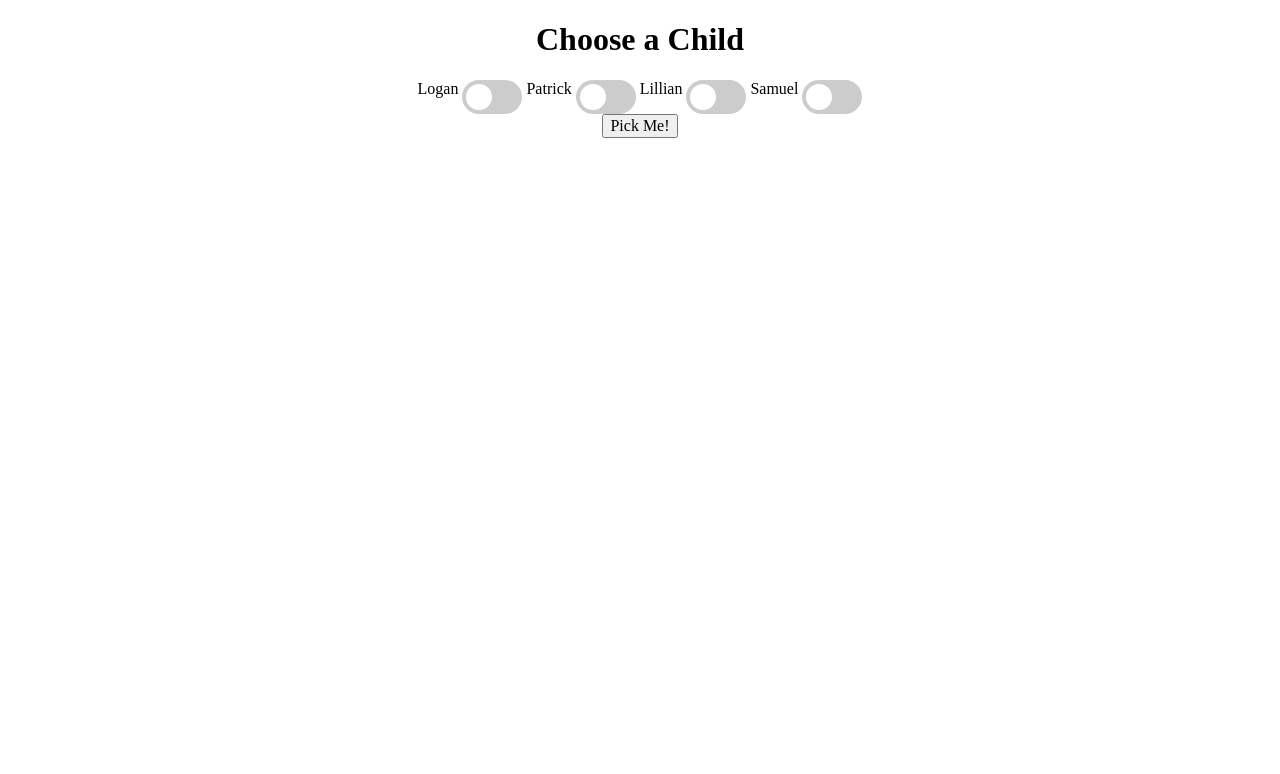
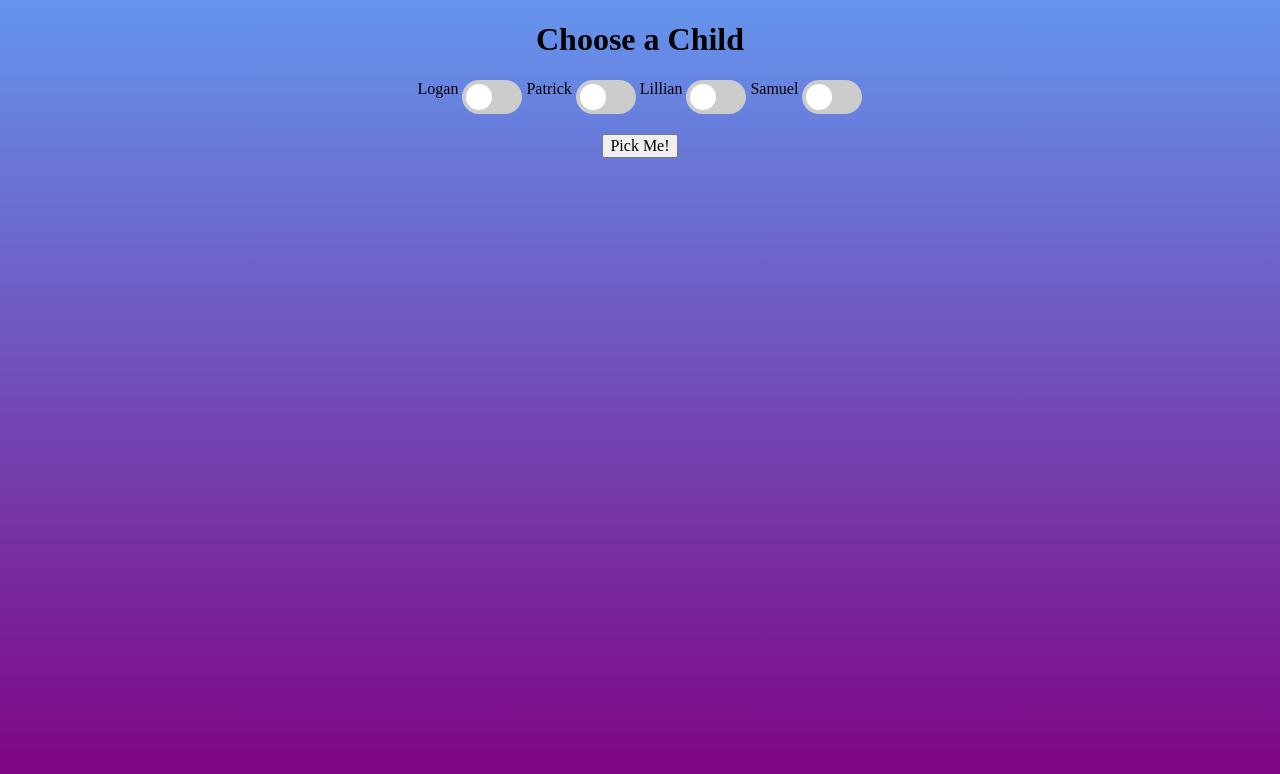
Before and after one commit to nwsmith90/KidPicker, a plain HTML site: page index.html in a window 1280 px wide. Drawn offline with Linux system fonts and the light colour scheme.

Commit message:
gradient background

```diff
--- a/css/style.css
+++ b/css/style.css
@@ -22,9 +22,11 @@
 /*******************************************/
 
 body {
-     text-align: center;
-     background-image: url("assets\space.jpg");
-
+     background-image: linear-gradient(cornflowerblue, purple);
+    background-attachment:fixed;
+    background-repeat: no-repeat;
+    background-size: cover;
+    text-align: center;
 }
 
 img {
@@ -37,13 +39,13 @@ img {
 /******************************************
 /* LAYOUT
 /*******************************************/
-header {
+/* header {
 
 }
 
 footer {
 
-}
+} */
 
 /******************************************
 /* ADDITIONAL STYLES
@@ -57,12 +59,12 @@ footer {
      height: 34px;
    }
 
-   /* Hide default HTML checkbox */
+   /* Hide default HTML checkbox
    .switch input {
      opacity: 0;
      width: 0;
      height: 0;
-   }
+   } */
 
    /* The label span for switches
 
@@ -117,3 +119,7 @@ footer {
    .slider.round:before {
      border-radius: 50%;
    }
+
+   .execute{
+    padding-top: 20px;
+   }
--- a/index.html
+++ b/index.html
@@ -48,7 +48,7 @@
 			<span id="notEnough" hidden>Please select at least 2 children!</span>
 		</div>
 
-		<div>
+		<div class="execute">
 			<button id="choice">Pick Me!</button>
 		</div>
 
```
